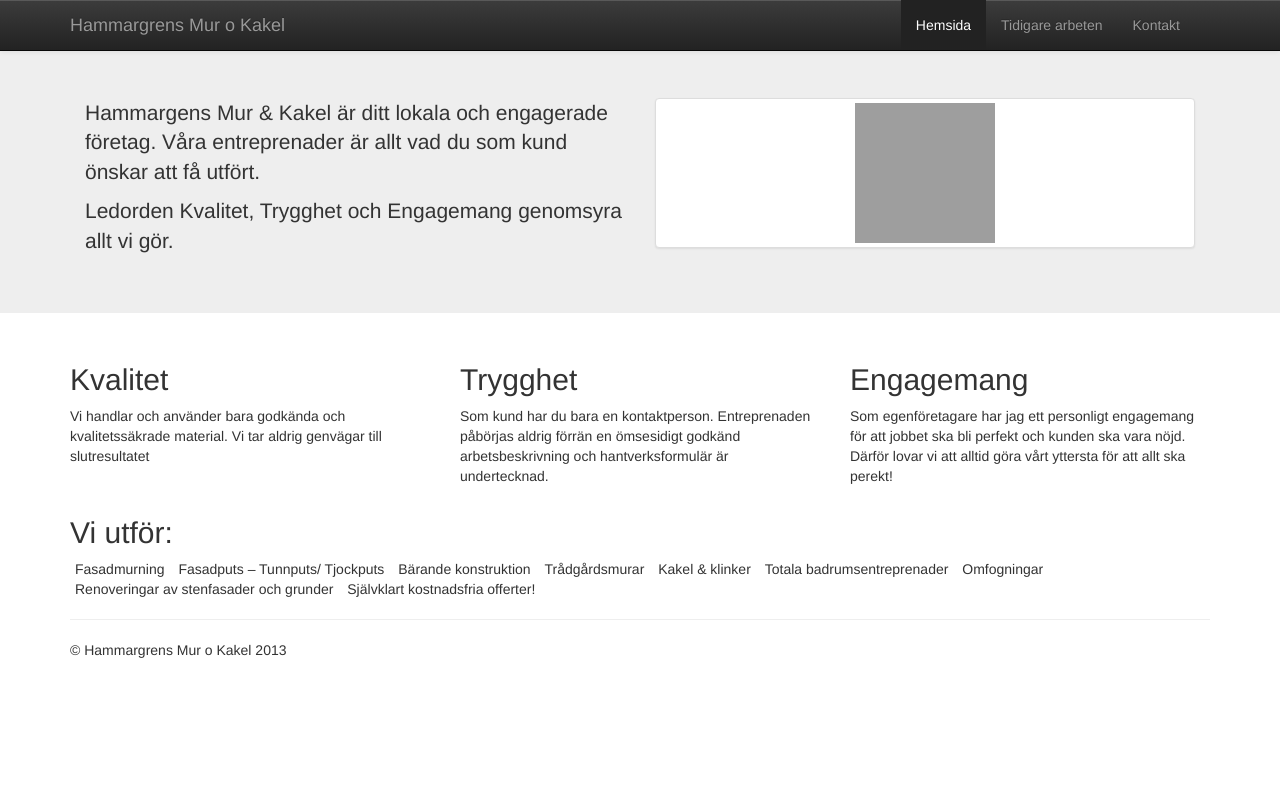
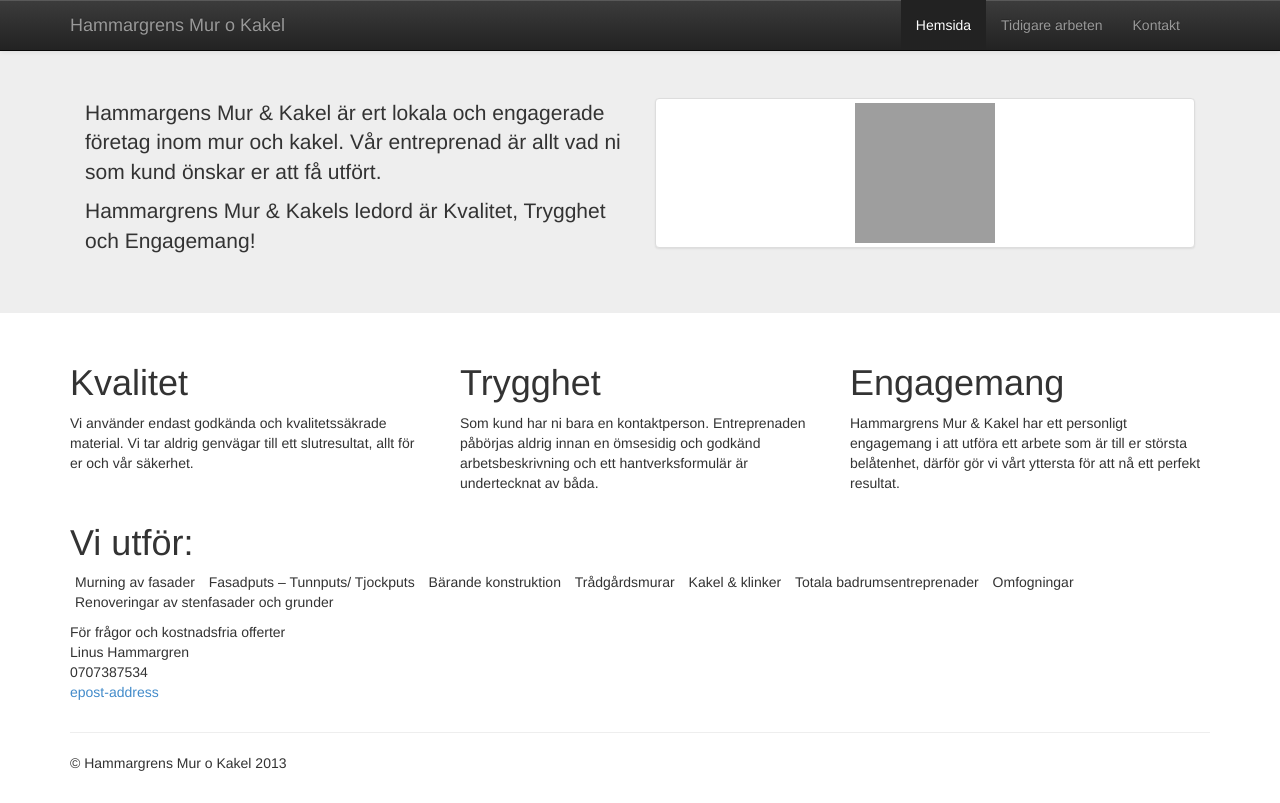
Before and after one commit to HerrEmil/LinusHemsida, a plain HTML site: page index.html in a window 1280 px wide. Drawn offline with nearby package versions, Linux system fonts and the light colour scheme; grey boxes are pictures that could not be loaded.

Commit message:
Frontpage texts updated, work assets added

```diff
--- a/index.html
+++ b/index.html
@@ -71,8 +71,8 @@
     <div class="jumbotron">
       <div class="container">
         <div class="col-lg-6">
-          <p>Hammargens Mur &amp; Kakel är ditt lokala och engagerade företag.  Våra entreprenader är allt vad du som kund önskar att få utfört.</p>
-          <p>Ledorden Kvalitet, Trygghet och Engagemang genomsyra allt vi gör.</p>
+          <p>Hammargens Mur &amp; Kakel är ert lokala och engagerade företag inom mur och kakel. Vår entreprenad är allt vad ni som kund önskar er att få utfört.</p>
+          <p>Hammargrens Mur &amp; Kakels ledord är Kvalitet, Trygghet och Engagemang!</p>
   <!--         <p><a class="btn btn-primary btn-lg">Learn more &raquo;</a></p> -->
         </div>
         <div class="col-lg-6">
@@ -84,29 +84,28 @@
     </div>
 
     <div class="container">
+
       <!-- Example row of columns -->
       <div class="row">
         <div class="col-lg-4">
-          <h2>Kvalitet</h2>
-          <p>Vi handlar och använder bara godkända och kvalitetssäkrade material. Vi tar aldrig genvägar till slutresultatet</p>
-<!--           <p><a class="btn btn-default" href="#">View details &raquo;</a></p> -->
+          <h1>Kvalitet</h1>
+          <p>Vi använder endast godkända och kvalitetssäkrade material. Vi tar aldrig genvägar till ett slutresultat, allt för er och vår säkerhet.</p>
         </div>
         <div class="col-lg-4">
-          <h2>Trygghet</h2>
-          <p>Som kund har du bara en kontaktperson. Entreprenaden påbörjas aldrig förrän en ömsesidigt godkänd arbetsbeskrivning och hantverksformulär är undertecknad.</p>
-<!--           <p><a class="btn btn-default" href="#">View details &raquo;</a></p> -->
+          <h1>Trygghet</h1>
+          <p>Som kund har ni bara en kontaktperson. Entreprenaden påbörjas aldrig innan en ömsesidig och godkänd arbetsbeskrivning och ett hantverksformulär är undertecknat av båda.</p>
        </div>
         <div class="col-lg-4">
-          <h2>Engagemang</h2>
-          <p>Som egenföretagare har jag ett personligt engagemang för att jobbet ska bli perfekt och kunden ska vara nöjd. Därför lovar vi att alltid göra vårt yttersta för att allt ska perekt!</p>
-<!--           <p><a class="btn btn-default" href="#">View details &raquo;</a></p> -->
+          <h1>Engagemang</h1>
+          <p>Hammargrens Mur &amp; Kakel har ett personligt engagemang i att utföra ett arbete som är till er största belåtenhet, därför gör vi vårt yttersta för att nå ett perfekt resultat.</p>
         </div>
       </div>
 
-      <div>
-        <h2>Vi utf&ouml;r:</h2>
+      <div class="row">
+        <div class="col-lg-12">
+          <h1>Vi utför:</h1>
           <ul class="list-inline">
-          <li>Fasadmurning</li>
+            <li>Murning av fasader</li>
             <li>Fasadputs – Tunnputs/ Tjockputs</li>
             <li>Bärande konstruktion</li>
             <li>Trådgårdsmurar</li>
@@ -114,9 +113,21 @@
             <li>Totala badrumsentreprenader</li>
             <li>Omfogningar</li>
             <li>Renoveringar av stenfasader och grunder</li>
-          <li>Självklart kostnadsfria offerter!</li>
           </ul>
         </div>
+      </div>
+
+      <div class="row">
+        <div class="col-lg-12">
+          <p>
+            För frågor och kostnadsfria offerter<br/>
+            Linus Hammargren<br/>
+            0707387534<br/>
+            <a href="mailto:PLACEHOLDER">epost-address</a>
+          </p>
+        </div>
+      </div>
+
 
       <hr>
 
```
Also changed, not shown: 7 other files. Lines whose indentation alone changed are shown as unchanged.
